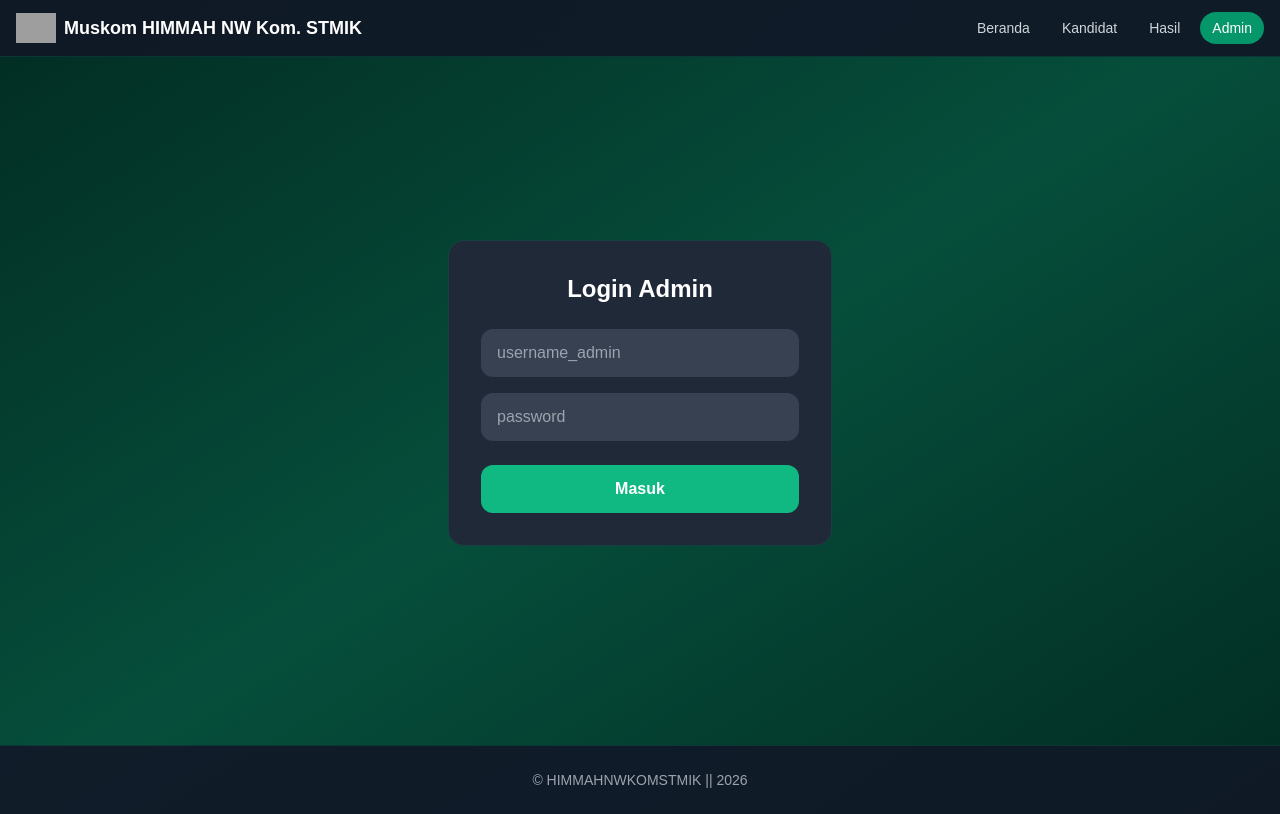
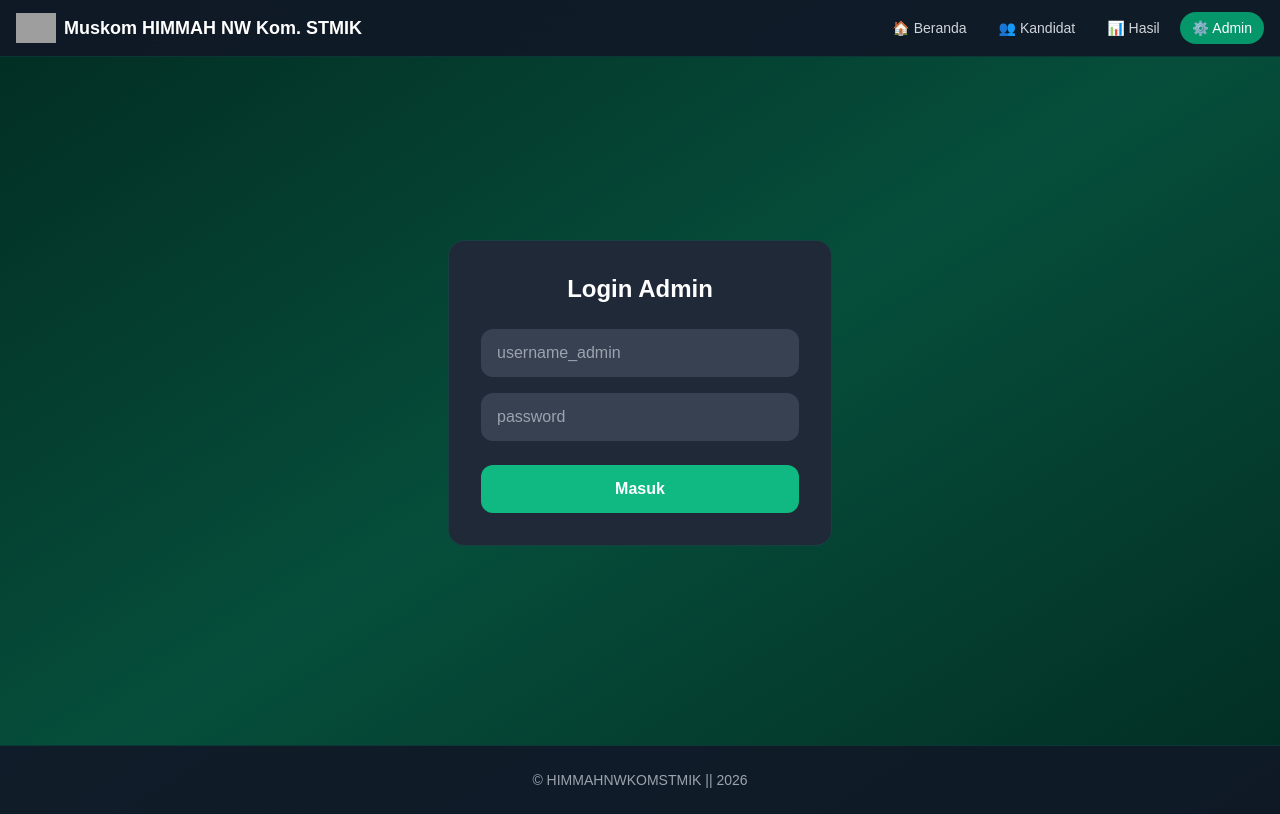
Before and after one commit to marketlloyd-dev/pemilihan-ketua, a React (Vite) app: page /admin in a window 1280 px wide. Built offline with nearby package versions, Linux system fonts and the light colour scheme; grey boxes are pictures that could not be loaded.

Commit message:
dfghjuhgh

```diff
--- a/src/components/Navbar.jsx
+++ b/src/components/Navbar.jsx
@@ -9,9 +9,10 @@ export default function Navbar() {
       <div className="max-w-7xl mx-auto px-4 h-14 flex items-center justify-between">
         <Link to="/" className="flex items-center gap-2 text-white font-bold text-lg">
           <img
-            src="https://pixhost.to/show/7891/726231591_snapinsta-to_623230140_18121716667604427_9093912735534788307_n-removebg-preview.png"
+            src="https://img.pixhost.to/images/7891/726231591_snapinsta-to_623230140_18121716667604427_9093912735534788307_n-removebg-preview.png"
             alt="Logo HIMMAH NW"
-            className="w-10 h-10 object-contain"
+            className="w-10 h-10 object-contain flex-shrink-0"
+            onError={(e) => { e.target.style.display = 'none'; }}
           />
           <span className="hidden sm:block">Muskom HIMMAH NW Kom. STMIK</span>
         </Link>
@@ -23,7 +24,7 @@ export default function Navbar() {
               isActive('/') ? 'bg-emerald-600 text-white' : 'text-gray-300 hover:text-white'
             }`}
           >
-             Beranda
+            🏠 Beranda
           </Link>
           <Link
             to="/kandidat"
@@ -31,7 +32,7 @@ export default function Navbar() {
               isActive('/kandidat') ? 'bg-emerald-600 text-white' : 'text-gray-300 hover:text-white'
             }`}
           >
-             Kandidat
+            👥 Kandidat
           </Link>
           <Link
             to="/dashboard"
@@ -39,7 +40,7 @@ export default function Navbar() {
               isActive('/dashboard') ? 'bg-emerald-600 text-white' : 'text-gray-300 hover:text-white'
             }`}
           >
-             Hasil
+            📊 Hasil
           </Link>
           <Link
             to="/admin"
@@ -47,7 +48,7 @@ export default function Navbar() {
               isActive('/admin') ? 'bg-emerald-600 text-white' : 'text-gray-300 hover:text-white'
             }`}
           >
-             Admin
+            ⚙️ Admin
           </Link>
         </div>
       </div>
```
